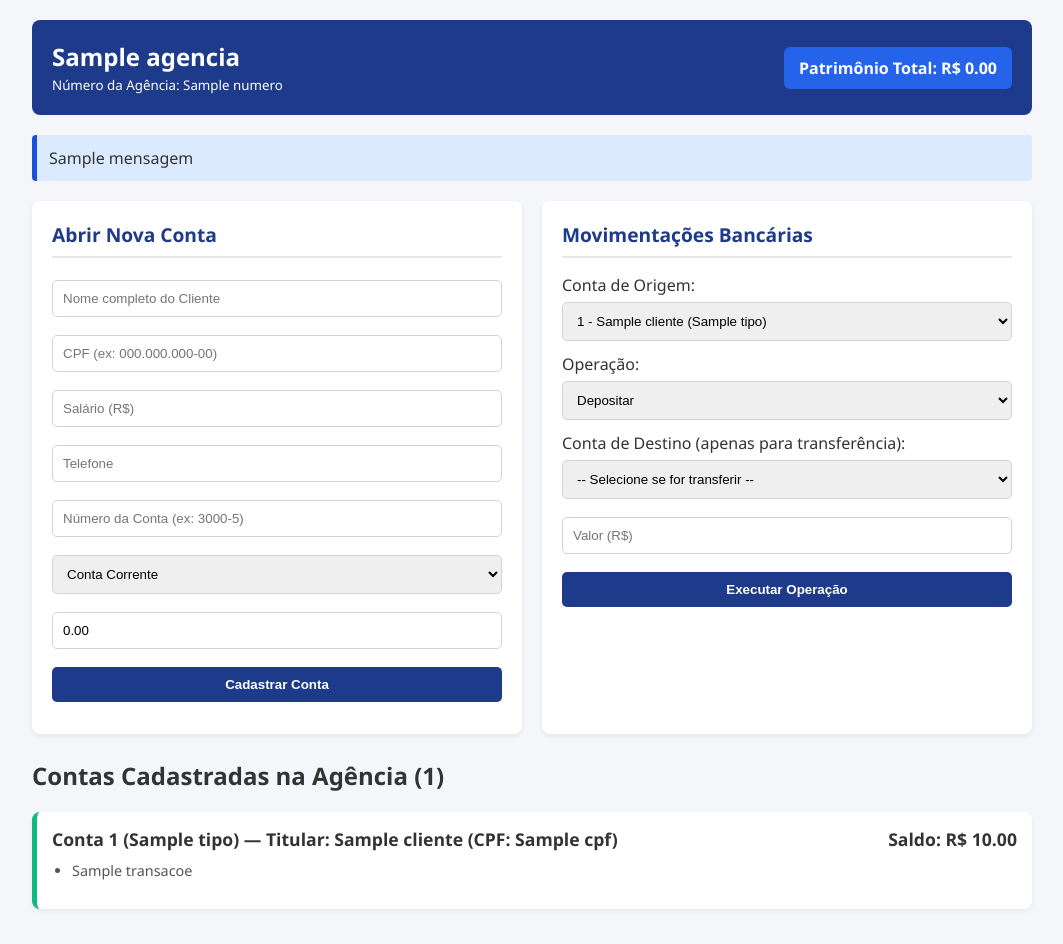
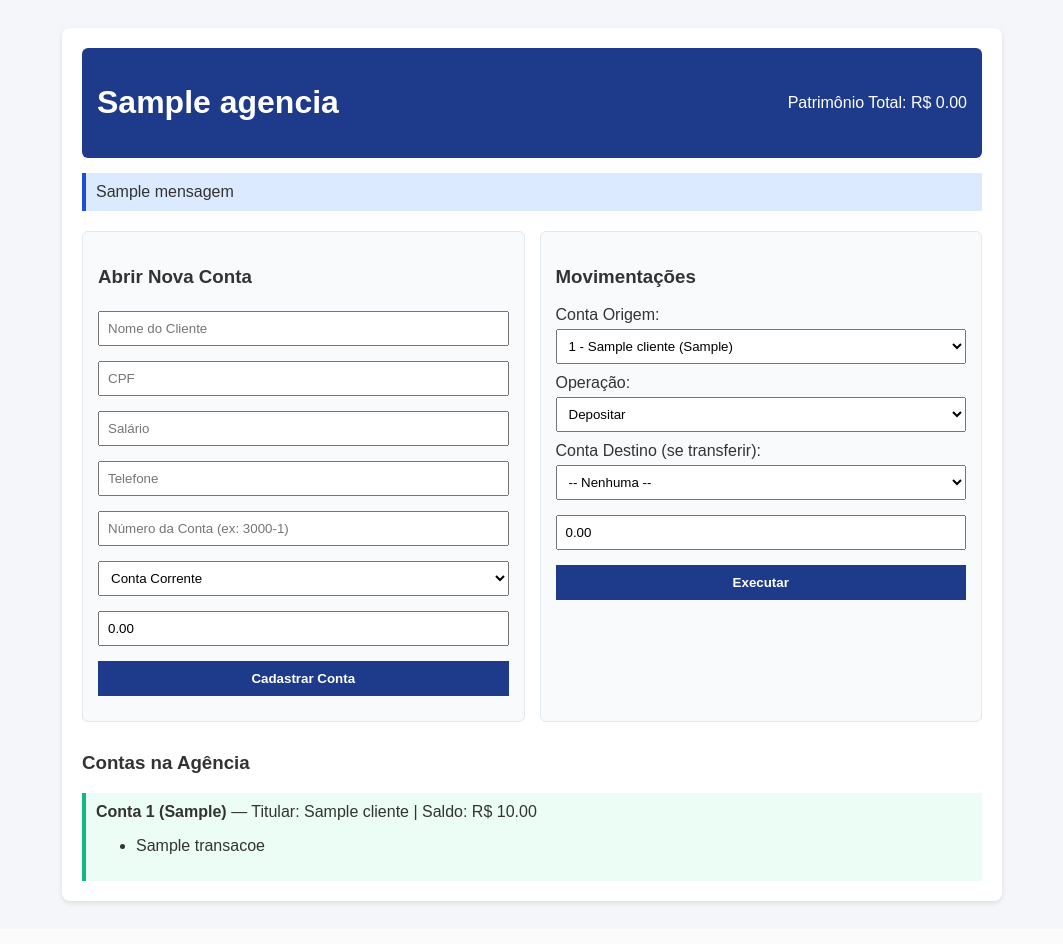
Before and after one commit to TalitaBarbosa281-bot/PA-sistema-bancario, a Flask app: template Etapa5/templates/index.html in a window 1280 px wide. Shown: the whole page, without its empty margins (108-1171 px from the left). After the commit the page ends 905 px from the top, so only its background shows below. Run offline with Flask 3, Linux system fonts and the light colour scheme; the template is opened without the code that fills it: most values are stand-ins (such as "Sample title", 1, 10 or a date in 2020).

Commit message:
Refactor HTML structure and styles in index.html

```diff
--- a/Etapa5/templates/index.html
+++ b/Etapa5/templates/index.html
@@ -2,188 +2,77 @@
 <html lang="pt-BR">
 <head>
     <meta charset="UTF-8">
-    <meta name="viewport" content="width=device-width, initial-scale=1.0">
     <title>Sistema Bancário - Etapa 5</title>
     <style>
-        body {
-            font-family: 'Segoe UI', Tahoma, Geneva, Verdana, sans-serif;
-            background-color: #f4f6f9;
-            color: #333;
-            margin: 0;
-            padding: 20px;
-        }
-        .container {
-            max-width: 1000px;
-            margin: auto;
-        }
-        header {
-            background-color: #1e3a8a;
-            color: white;
-            padding: 20px;
-            border-radius: 8px;
-            display: flex;
-            justify-content: space-between;
-            align-items: center;
-            margin-bottom: 20px;
-        }
-        header h1 { margin: 0; font-size: 1.5rem; }
-        .patrimonio {
-            background-color: #2563eb;
-            padding: 10px 15px;
-            border-radius: 6px;
-            font-weight: bold;
-        }
-        .alerta {
-            padding: 12px;
-            background-color: #dbeafe;
-            border-left: 5px solid #1d4ed8;
-            margin-bottom: 20px;
-            border-radius: 4px;
-            font-weight: 500;
-        }
-        .grid {
-            display: grid;
-            grid-template-columns: 1fr 1fr;
-            gap: 20px;
-            margin-bottom: 25px;
-        }
-        .card {
-            background: white;
-            padding: 20px;
-            border-radius: 8px;
-            box-shadow: 0 2px 5px rgba(0,0,0,0.08);
-        }
-        .card h2 {
-            margin-top: 0;
-            font-size: 1.2rem;
-            color: #1e3a8a;
-            border-bottom: 2px solid #e5e7eb;
-            padding-bottom: 8px;
-        }
-        input, select, button {
-            width: 100%;
-            padding: 10px;
-            margin: 6px 0 12px 0;
-            border: 1px solid #cbd5e1;
-            border-radius: 5px;
-            box-sizing: border-box;
-        }
-        button {
-            background-color: #1e3a8a;
-            color: white;
-            font-weight: bold;
-            cursor: pointer;
-            border: none;
-        }
-        button:hover { background-color: #1d4ed8; }
-        .conta-item {
-            background: white;
-            padding: 15px;
-            border-radius: 8px;
-            margin-bottom: 15px;
-            box-shadow: 0 2px 5px rgba(0,0,0,0.06);
-            border-left: 5px solid #10b981;
-        }
-        .conta-header {
-            display: flex;
-            justify-content: space-between;
-            font-weight: bold;
-            font-size: 1.1rem;
-        }
-        .historico {
-            margin-top: 10px;
-            padding-left: 20px;
-            font-size: 0.9rem;
-            color: #555;
-        }
+        body { font-family: sans-serif; background: #f4f6f9; padding: 20px; color: #333; }
+        .container { max-width: 900px; margin: auto; background: white; padding: 20px; border-radius: 8px; box-shadow: 0 2px 5px rgba(0,0,0,0.1); }
+        header { background: #1e3a8a; color: white; padding: 15px; border-radius: 6px; display: flex; justify-content: space-between; align-items: center; }
+        .alerta { background: #dbeafe; padding: 10px; margin: 15px 0; border-left: 4px solid #1d4ed8; }
+        input, select, button { width: 100%; padding: 8px; margin: 5px 0 10px 0; box-sizing: border-box; }
+        button { background: #1e3a8a; color: white; font-weight: bold; border: none; cursor: pointer; padding: 10px; }
+        button:hover { background: #1d4ed8; }
+        .grid { display: grid; grid-template-columns: 1fr 1fr; gap: 15px; }
+        .card { background: #f8fafc; padding: 15px; border-radius: 6px; border: 1px solid #e2e8f0; }
+        .conta-box { background: #ecfdf5; border-left: 4px solid #10b981; padding: 10px; margin-top: 10px; }
     </style>
 </head>
 <body>
 <div class="container">
     <header>
-        <div>
-            <h1>{{ agencia.nome }}</h1>
-            <small>Número da Agência: {{ agencia.numero }}</small>
-        </div>
-        <div class="patrimonio">
-            Patrimônio Total: R$ {{ "%.2f"|format(patrimonio) }}
-        </div>
+        <h1>{{ agencia.nome }}</h1>
+        <div>Patrimônio Total: R$ {{ "%.2f"|format(patrimonio) }}</div>
     </header>
 
-    {% if mensagem %}
-        <div class="alerta">{{ mensagem }}</div>
-    {% endif %}
+    {% if mensagem %}<div class="alerta">{{ mensagem }}</div>{% endif %}
 
-    <div class="grid">
-        <!-- Formulário de Nova Conta -->
+    <div class="grid" style="margin-top: 20px;">
         <div class="card">
-            <h2>Abrir Nova Conta</h2>
+            <h3>Abrir Nova Conta</h3>
             <form method="POST">
                 <input type="hidden" name="acao" value="criar_conta">
-                <input type="text" name="nome" placeholder="Nome completo do Cliente" required>
-                <input type="text" name="cpf" placeholder="CPF (ex: 000.000.000-00)" required>
-                <input type="number" step="0.01" name="salario" placeholder="Salário (R$)" required>
+                <input type="text" name="nome" placeholder="Nome do Cliente" required>
+                <input type="text" name="cpf" placeholder="CPF" required>
+                <input type="number" step="0.01" name="salario" placeholder="Salário" required>
                 <input type="text" name="telefone" placeholder="Telefone" required>
-                <input type="text" name="num_conta" placeholder="Número da Conta (ex: 3000-5)" required>
+                <input type="text" name="num_conta" placeholder="Número da Conta (ex: 3000-1)" required>
                 <select name="tipo">
                     <option value="Corrente">Conta Corrente</option>
                     <option value="Poupança">Conta Poupança</option>
                 </select>
-                <input type="number" step="0.01" name="saldo_inicial" placeholder="Depósito Inicial (R$)" value="0.00" required>
+                <input type="number" step="0.01" name="saldo_inicial" value="0.00" required>
                 <button type="submit">Cadastrar Conta</button>
             </form>
         </div>
 
-        <!-- Formulário de Operações Bancárias -->
         <div class="card">
-            <h2>Movimentações Bancárias</h2>
+            <h3>Movimentações</h3>
             <form method="POST">
                 <input type="hidden" name="acao" value="operacao">
-                <label>Conta de Origem:</label>
+                <label>Conta Origem:</label>
                 <select name="num_origem" required>
-                    {% for c in agencia.contas %}
-                        <option value="{{ c.num_conta }}">{{ c.num_conta }} - {{ c.cliente.nome }} ({{ c.tipo }})</option>
-                    {% endfor %}
+                    {% for c in agencia.contas %}<option value="{{ c.num_conta }}">{{ c.num_conta }} - {{ c.cliente.nome }} ({{ c.tipo_conta() }})</option>{% endfor %}
                 </select>
-
                 <label>Operação:</label>
-                <select name="tipo_op" required>
+                <select name="tipo_op">
                     <option value="depositar">Depositar</option>
                     <option value="sacar">Sacar</option>
                     <option value="transferir">Transferir</option>
+                    <option value="taxa_manutencao">Descontar Taxa (Corrente)</option>
+                    <option value="rendimento">Aplicar Rendimento (Poupança)</option>
                 </select>
-
-                <label>Conta de Destino (apenas para transferência):</label>
-                <select name="num_destino">
-                    <option value="">-- Selecione se for transferir --</option>
-                    {% for c in agencia.contas %}
-                        <option value="{{ c.num_conta }}">{{ c.num_conta }} - {{ c.cliente.nome }}</option>
-                    {% endfor %}
-                </select>
-
-                <input type="number" step="0.01" name="valor" placeholder="Valor (R$)" required>
-                <button type="submit">Executar Operação</button>
+                <label>Conta Destino (se transferir):</label>
+                <select name="num_destino"><option value="">-- Nenhuma --</option>{% for c in agencia.contas %}<option value="{{ c.num_conta }}">{{ c.num_conta }} - {{ c.cliente.nome }}</option>{% endfor %}</select>
+                <input type="number" step="0.01" name="valor" placeholder="Valor R$ (se aplicável)" value="0.00">
+                <button type="submit">Executar</button>
             </form>
         </div>
     </div>
 
-    <!-- Lista de Contas e Históricos -->
-    <h2>Contas Cadastradas na Agência ({{ agencia.contas|length }})</h2>
+    <h3 style="margin-top: 30px;">Contas na Agência</h3>
     {% for conta in agencia.contas %}
-        <div class="conta-item">
-            <div class="conta-header">
-                <span>Conta {{ conta.num_conta }} ({{ conta.tipo }}) — Titular: {{ conta.cliente.nome }} (CPF: {{ conta.cliente.cpf }})</span>
-                <span>Saldo: R$ {{ "%.2f"|format(conta.saldo) }}</span>
-            </div>
-            <ul class="historico">
-                {% if conta.transacoes %}
-                    {% for t in conta.transacoes %}
-                        <li>{{ t }}</li>
-                    {% endfor %}
-                {% else %}
-                    <li>Nenhuma movimentação registrada ainda.</li>
-                {% endif %}
-            </ul>
+        <div class="conta-box">
+            <b>Conta {{ conta.num_conta }} ({{ conta.tipo_conta() }})</b> — Titular: {{ conta.cliente.nome }} | Saldo: R$ {{ "%.2f"|format(conta.saldo) }}
+            <ul>{% for t in conta.transacoes %}<li>{{ t }}</li>{% else %}<li>Sem movimentações.</li>{% endfor %}</ul>
         </div>
     {% endfor %}
 </div>
```
